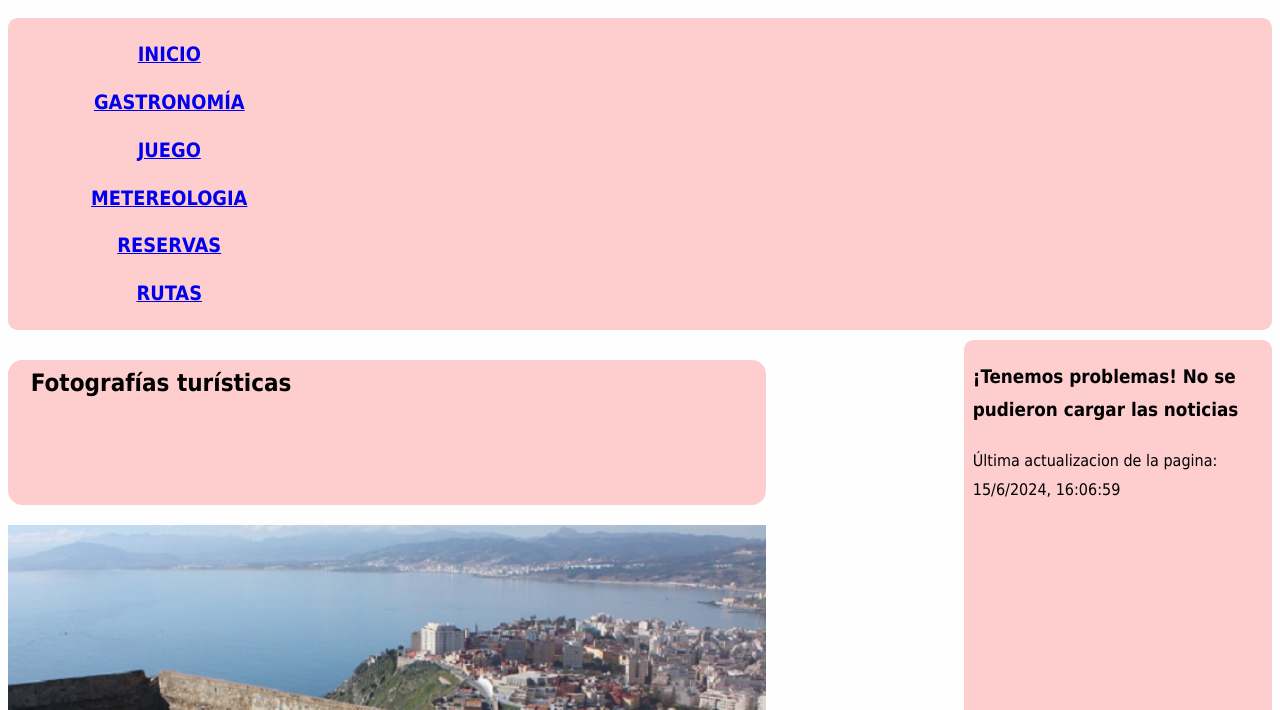
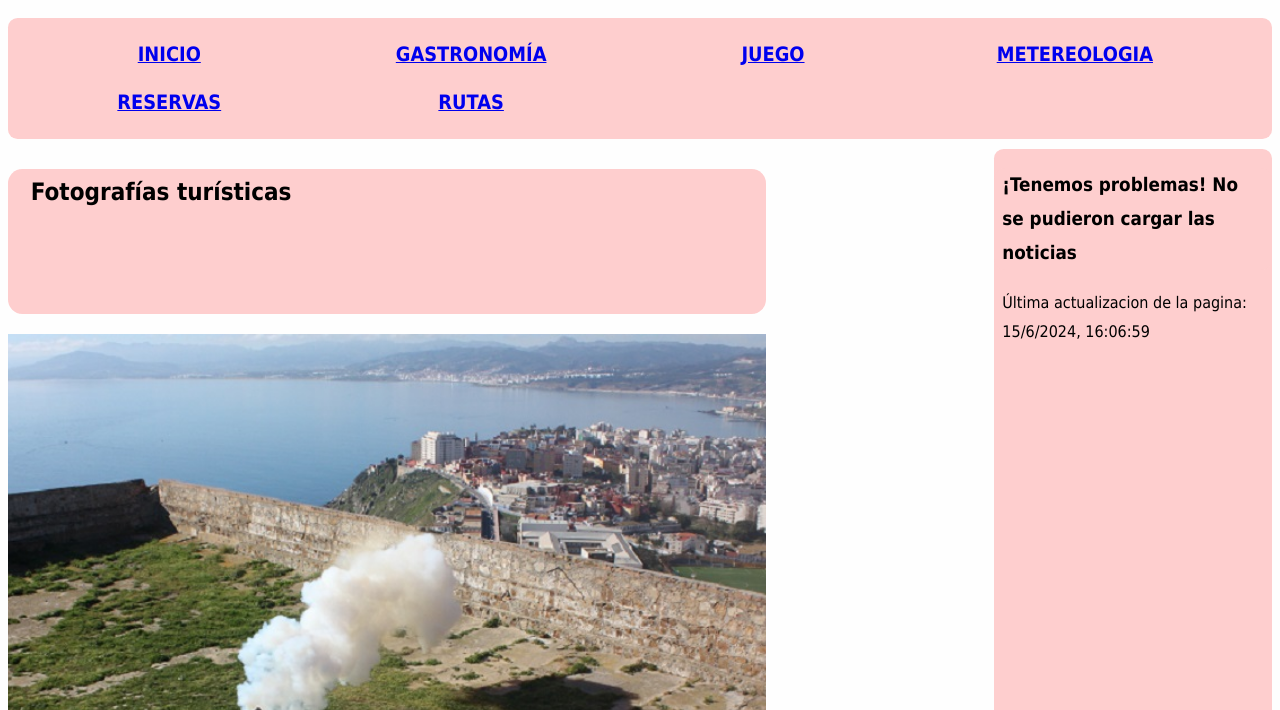
Before and after one commit to albertong98/sew2024, a plain HTML site: page index.html in a window 1280 px wide. Shown: the part 90-800 px from the top of the page. Drawn offline with nearby package versions, Linux system fonts and the light colour scheme; no server answers.

Commit message:
Update layout.css

```diff
--- a/estilo/layout.css
+++ b/estilo/layout.css
@@ -1,12 +1,17 @@
 /* Alberto Núñez García - UO258455*/
 body{ /* a = 0 ; b = 0 ; c = 1*/
     display: grid;
-    grid-template-columns: repeat(auto-fit, minmax(300px, 1fr));
+    grid-template-columns: repeat(4, 1fr);
     grid-gap: 10px;
     grid-auto-rows: minmax(100px, auto);
 }
+@media (min-width: 900px) {
+    nav li{
+        display: inline-block;
+    }
+}
 header{ /* a = 0 ; b = 0 ; c = 1 */
-    grid-column-start: 1 ;
+    grid-column-start: 1;
     grid-column-end: 5;
     grid-row-start: 1;
     grid-row-end: 1;
```
